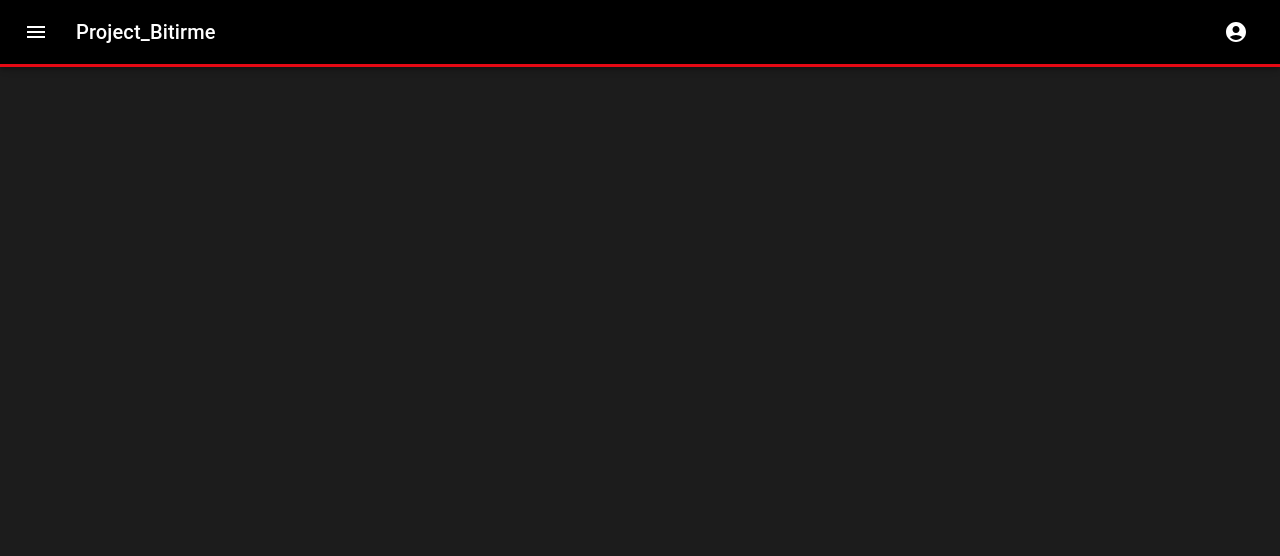
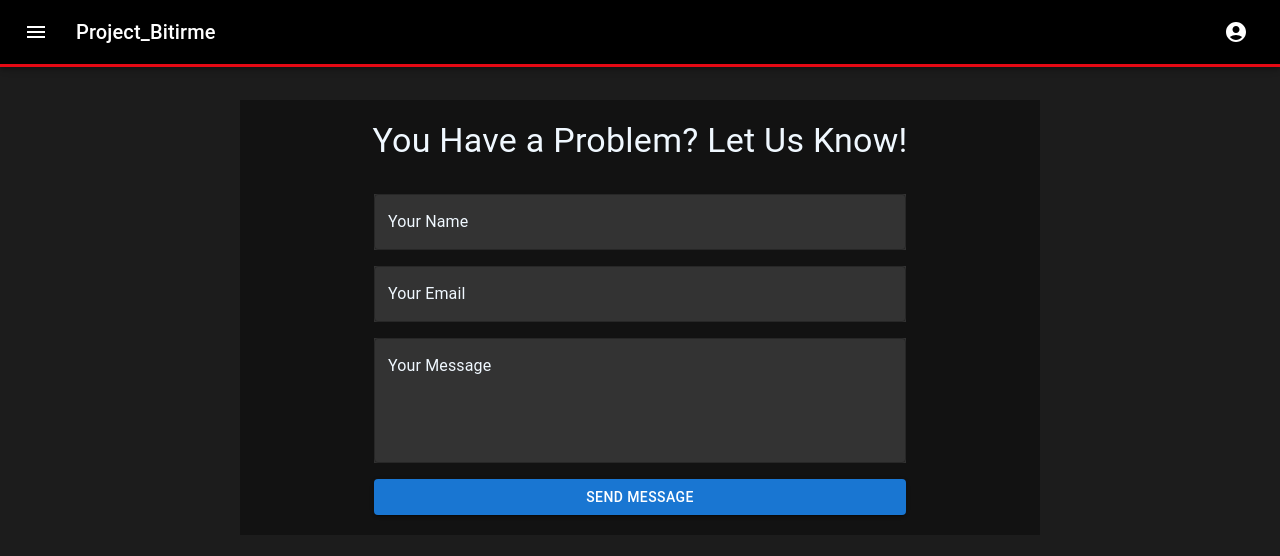
Before and after one commit to AhmetArdaOz/Bitirme-Projesi, a React (Create React App) app in the folder bitirme_projesi/: page /support in a window 1280 px wide. Shown: the top 556 px of the page. Built offline with nearby package versions, Linux system fonts and the light colour scheme.

Commit message:
about page and support page modified

```diff
--- a/bitirme_projesi/src/App.js
+++ b/bitirme_projesi/src/App.js
@@ -19,7 +19,6 @@ import SuggestionPage from "./pages/SuggestionPage";
 import WelcomePage from "./pages/WelcomePage";
 import MoviePage from "./pages/MoviePage";
 import AdminPage from "./pages/AdminPage";
-import SupportPage from "./pages/SupportPage";
 
 const router = createBrowserRouter(
   createRoutesFromElements(
@@ -35,7 +34,6 @@ const router = createBrowserRouter(
         <Route path="about" element={<About />} />
         <Route path="/moviepage/:id" element={<MoviePage />} />
         <Route path="/admin" element={<AdminPage />} />
-        <Route path="support" element={<SupportPage />} />
       </Route>
     </>
   )
--- a/bitirme_projesi/src/pages/About.js
+++ b/bitirme_projesi/src/pages/About.js
@@ -1,12 +1,50 @@
+// AboutPage.js
+
 import React from "react";
-
-import "../styling/OldButGold.css"
+import { Container, Typography } from "@mui/material";
 
 export default function About() {
   return (
-      <div className="title">
-        <text>NewAndPopular</text>
-      </div>
-
+    <Container
+      style={{
+        paddingTop: "2rem",
+        paddingBottom: "2rem",
+        textAlign: "center",
+        marginTop: "100px",
+      }}
+    >
+      <Typography
+        variant="h1"
+        style={{
+          fontSize: "3rem",
+          fontWeight: "bold",
+          marginBottom: "1rem",
+          color: "#FFFFFF",
+        }}
+        gutterBottom
+      >
+        About Project_Bitirme
+      </Typography>
+      <Typography
+        variant="body1"
+        style={{
+          fontSize: "1.2rem",
+          marginBottom: "1.5rem",
+          color: "#FFFFFF",
+        }}
+        paragraph
+      >
+        Welcome to our movie blog, where cinematic passion meets insightful
+        analysis! Dive into the captivating world of cinema with us as we
+        explore the latest releases, timeless classics, and everything in
+        between. From thought-provoking reviews to behind-the-scenes glimpses,
+        our platform is your one-stop destination for all things film. Whether
+        you're a casual moviegoer or a die-hard cinephile, our diverse range of
+        content caters to every taste and interest. Join our community of film
+        enthusiasts as we embark on a journey through the magic of storytelling
+        and the power of visual artistry. Lights, camera, action – let's
+        discover the wonders of cinema together!
+      </Typography>
+    </Container>
   );
 }
--- a/bitirme_projesi/src/pages/Support.js
+++ b/bitirme_projesi/src/pages/Support.js
@@ -1,9 +1,145 @@
-import React from "react";
+import React, { useState } from "react";
+import { Container, Typography, TextField, Button } from "@mui/material";
+import CheckCircleOutlineIcon from "@mui/icons-material/CheckCircleOutline";
 
-export default function Support() {
+const ContactUs = () => {
+  const [name, setName] = useState("");
+  const [email, setEmail] = useState("");
+  const [message, setMessage] = useState("");
+  const [messageSent, setMessageSent] = useState(false);
+
+  const handleMessage = () => {
+    setMessageSent(true);
+  };
+
   return (
-      <div className="title">
-        <text>Series</text>
-      </div>
+    <Container
+      className="Container-main"
+      style={{
+        display: "flex",
+        flexDirection: "column",
+        alignItems: "center",
+        backgroundColor: "#121212",
+        color: "aliceblue",
+        padding: "20px",
+        maxWidth: "800px",
+        width: "100%",
+        marginTop: "100px",
+      }}
+    >
+      <Typography variant="h4" style={{ marginBottom: "32px" }} align="center">
+        You Have a Problem? Let Us Know!
+      </Typography>
+
+      {messageSent ? (
+        <div
+          style={{
+            display: "flex",
+            flexDirection: "column",
+            alignItems: "center",
+          }}
+        >
+          <CheckCircleOutlineIcon
+            style={{ color: "green", fontSize: "48px", marginBottom: "16px" }}
+          />
+          <Typography variant="h5" style={{ marginBottom: "16px" }}>
+            Message Sent Successfully!
+          </Typography>
+          <Typography>
+            Thank you for reaching out. We will get back to you soon.
+          </Typography>
+        </div>
+      ) : (
+        <div
+          style={{
+            display: "flex",
+            justifyContent: "center",
+            width: "100%",
+          }}
+        >
+          <form
+            style={{ width: "70%" }}
+            onSubmit={(e) => {
+              e.preventDefault();
+              handleMessage();
+            }}
+          >
+            <TextField
+              fullWidth
+              label="Your Name"
+              variant="outlined"
+              value={name}
+              onChange={(e) => setName(e.target.value)}
+              style={{
+                marginBottom: "16px",
+                backgroundColor: "#333",
+                color: "aliceblue",
+              }}
+              InputLabelProps={{
+                style: {
+                  color: "aliceblue",
+                },
+              }}
+              inputProps={{
+                style: {
+                  color: "white",
+                },
+              }}
+            />
+            <TextField
+              fullWidth
+              label="Your Email"
+              variant="outlined"
+              value={email}
+              onChange={(e) => setEmail(e.target.value)}
+              style={{
+                marginBottom: "16px",
+                backgroundColor: "#333",
+                color: "aliceblue",
+              }}
+              InputLabelProps={{
+                style: {
+                  color: "aliceblue",
+                },
+              }}
+              inputProps={{
+                style: {
+                  color: "white",
+                },
+              }}
+            />
+            <TextField
+              fullWidth
+              multiline
+              rows={4}
+              label="Your Message"
+              variant="outlined"
+              value={message}
+              onChange={(e) => setMessage(e.target.value)}
+              style={{
+                marginBottom: "16px",
+                backgroundColor: "#333",
+                color: "aliceblue",
+              }}
+              InputLabelProps={{
+                style: {
+                  color: "aliceblue",
+                },
+              }}
+              inputProps={{
+                style: {
+                  color: "white",
+                },
+              }}
+            />
+            <Button type="submit" fullWidth variant="contained" color="primary">
+              Send Message
+            </Button>
+          </form>
+        </div>
+      )}
+    </Container>
   );
-}
+};
+
+export default ContactUs;
--- a/bitirme_projesi/src/pages/SupportPage.js
+++ /dev/null
@@ -1,8 +0,0 @@
-import React from 'react';
-
-export default function SupportPage() {
-
-    return (
-        <div></div>
-    );
-}
```
